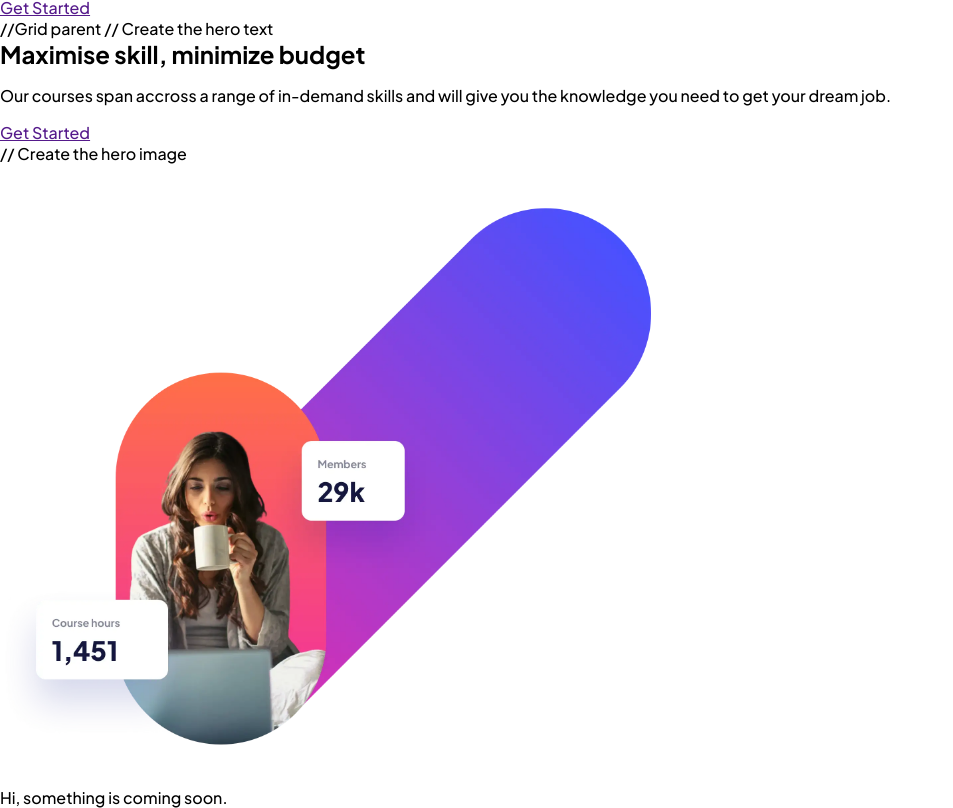
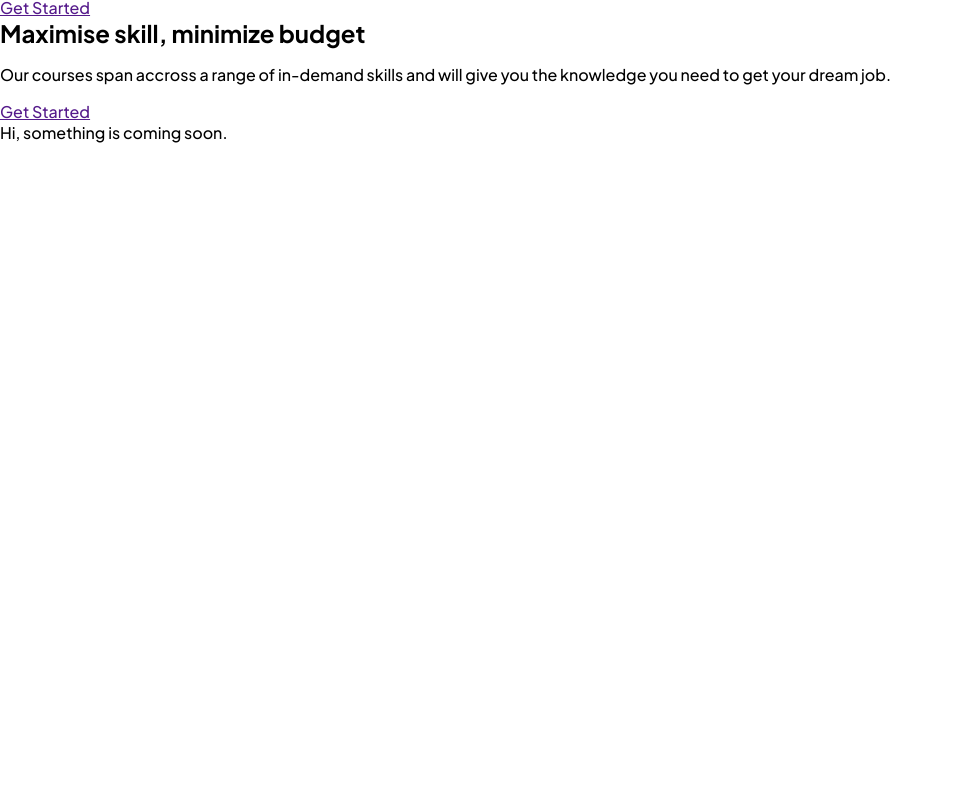
Before and after one commit to NtshuxieGitHub/Institution-Website, a plain HTML site: page index.html in a window 1280 px wide. Shown: the part 32-840 px from the top of the page, without its empty margins (0-953 px from the left). After the commit the page ends 800 px from the top, so only its background shows below. Drawn offline with Linux system fonts and the light colour scheme.

Commit message:
Commented out code (to continue from)

```diff
--- a/index.html
+++ b/index.html
@@ -26,8 +26,9 @@
     </header>
 
     <main>
-        <section class="hero"> //Grid parent
-            // Create the hero text
+        <!-- Grid parent -->
+        <section class="hero">
+            <!-- Create the hero text -->
             <div class="hero__text">
                 <h1>Maximise skill, minimize budget</h1>
                 <p>
@@ -39,8 +40,8 @@
                 <a href="" class="button pink">Get Started</a>
             </div>
 
-            // Create the hero image
-            <picture>
+            <!-- Create the hero image -->
+            <!-- <picture>
                 <source media="(min-width: 75em)"
                  srcset="/assets/image-hero-desktop@2x.webp"
                  width="695"
@@ -58,7 +59,7 @@
                 height="818"
                 alt="woman with coffee mug and laptop,
                 with labels reading Members 29k, course hours 1451" />
-            </picture>
+            </picture> -->
         </section>
     </main>
 
```
